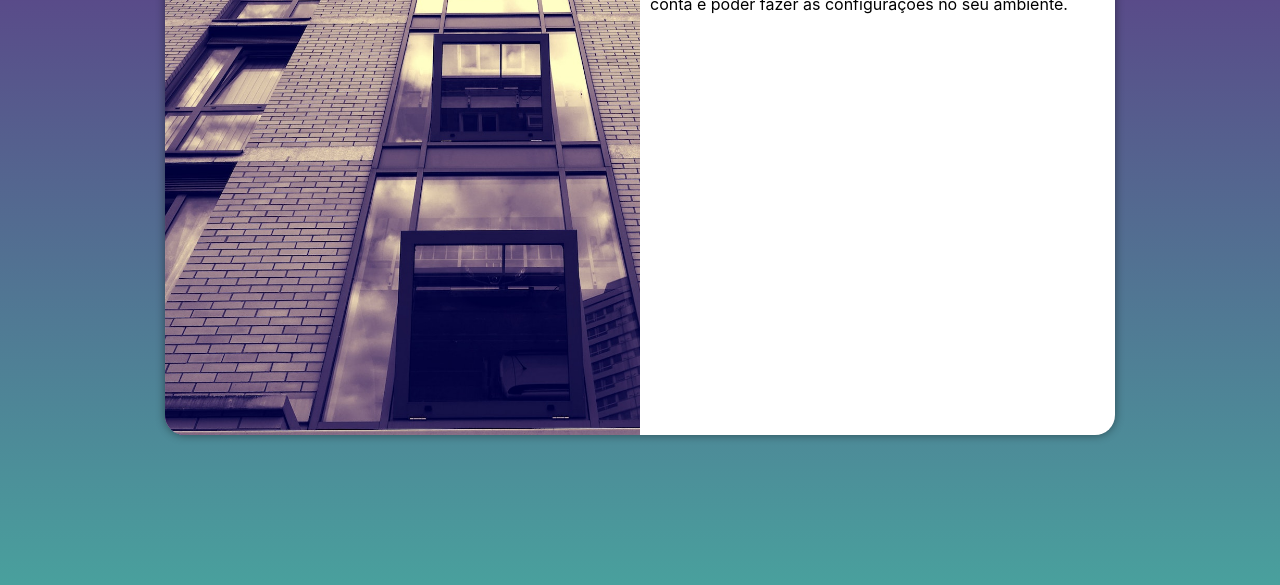
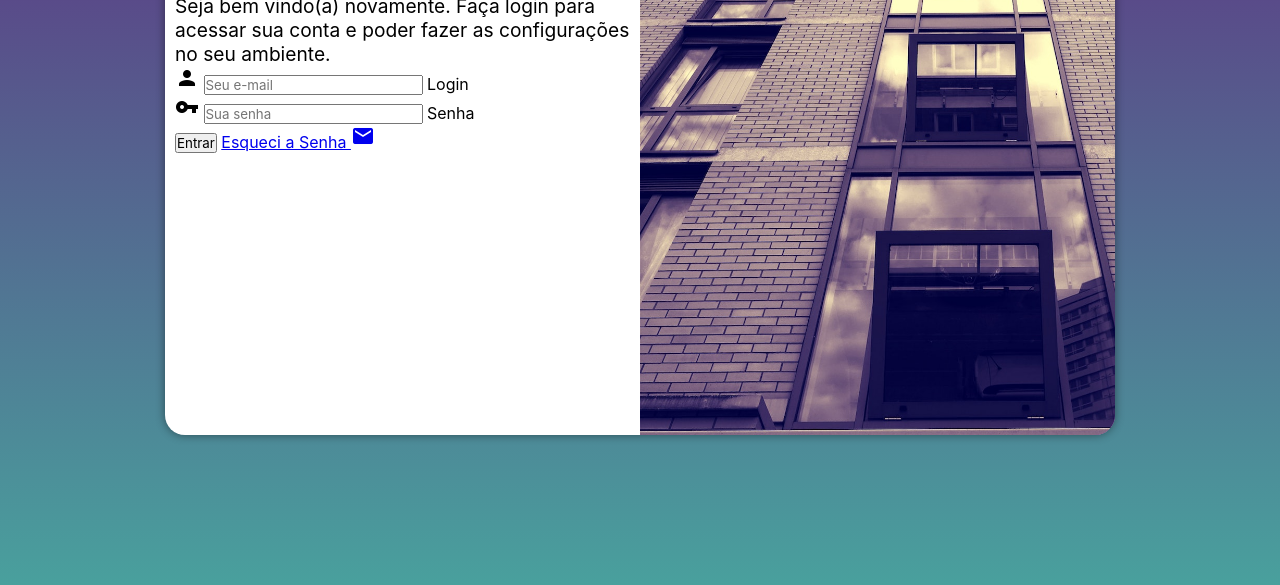
Before and after one commit to victorhbcampos/projeto-login, a plain HTML site: page index.html in a window 1280 px wide. Shown: the part 215-800 px from the top of the page. Drawn offline with Linux system fonts and the light colour scheme.

Commit message:
create form

```diff
--- a/estilos/media-query.css
+++ b/estilos/media-query.css
@@ -33,13 +33,21 @@
     }
 
     div#imagem {
-        float: left;
+        float: right;
         width: 50%;
         height: 100%;
     }
 
     div#formulario {
-        float: right;
+        float: left;
         width: 50%;
     }
+
+    div#formulario > h1 {
+        font-size: 2em;
+    }
+
+    div#formulario > p {
+        font-size: 1.2em;
+    }
 }
--- a/estilos/style.css
+++ b/estilos/style.css
@@ -45,3 +45,12 @@ div#formulario {
     display: block;
     padding: 10px;
 }
+
+div#formulario > h1 {
+    text-align: center;
+    margin-bottom: 10px;
+}
+
+div#formulario > p {
+    font-size: 0.8em;
+}
--- a/index.html
+++ b/index.html
@@ -4,6 +4,7 @@
     <meta charset="UTF-8">
     <meta http-equiv="X-UA-Compatible" content="IE=edge">
     <meta name="viewport" content="width=device-width, initial-scale=1.0">
+    <link href="https://fonts.googleapis.com/icon?family=Material+Icons" rel="stylesheet">
     <link rel="stylesheet" href="estilos/style.css">
     <link rel="stylesheet" href="estilos/media-query.css">
     <title>Login</title>
@@ -15,8 +16,19 @@
             <div id="formulario">
                 <h1>Login</h1>
                 <p>Seja bem vindo(a) novamente. Faça login para acessar sua conta e poder fazer as configurações no seu ambiente.</p>
-                <form action="login.php" method="post">
-
+                <form action="login.php" method="post" autocomplete="on">
+                    <div class="campo">
+                        <span class="material-icons">person</span>
+                        <input type="email" name="login" id="ilogin" placeholder="Seu e-mail" autocomplete="email" required maxlength="30">
+                        <label for="ilogin">Login</label>
+                    </div>
+                    <div class="campo">
+                        <span class="material-icons">vpn_key</span>
+                        <input type="password" name="senha" id="isenha" placeholder="Sua senha" autocomplete="current-password" required minlength="8" maxlength="20">
+                        <label for="isenha">Senha</label>
+                    </div>
+                    <input type="submit" value="Entrar">
+                    <a href="esqueci.html">Esqueci a Senha <span class="material-icons">mail</span></a>
                 </form>
             </div>
         </section>
```
